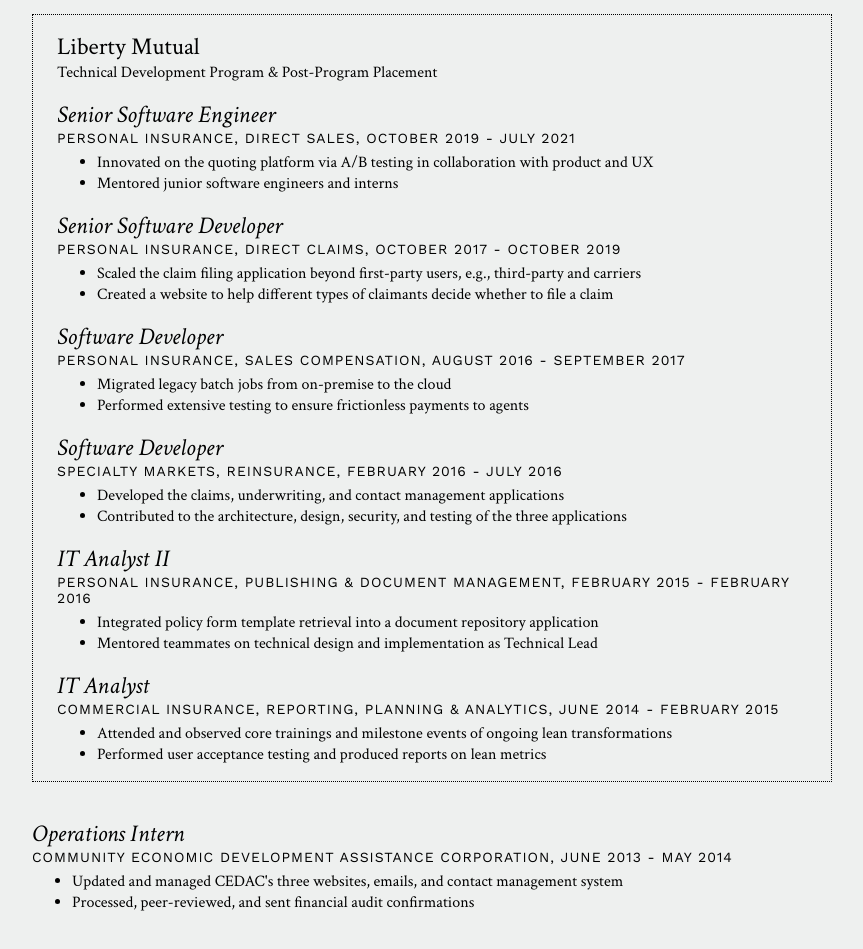
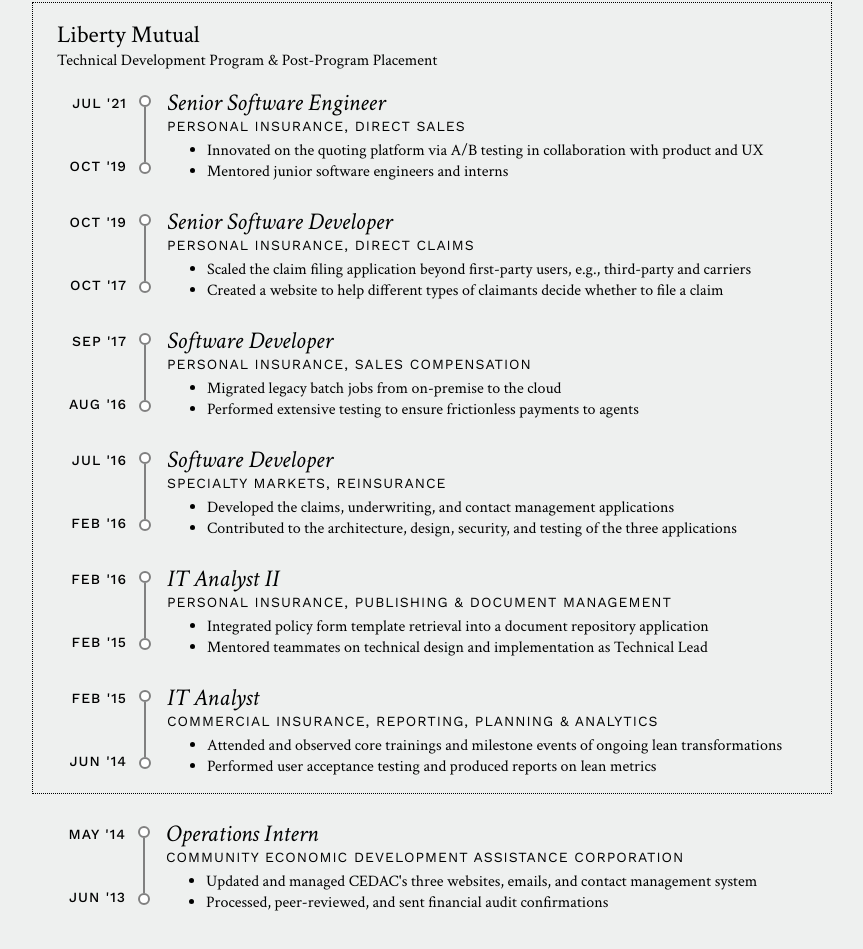
Before and after one commit to trandianat/portfolio, a React app: page / in a window 1280 px wide. Shown: the part 533-1482 px from the top of the page, without its empty margins (208-1071 px from the left). Built offline with nearby package versions, Linux system fonts and the light colour scheme; no server answers; what @aws-amplify/ui-react, aws-amplify would draw is missing.

Commit message:
Added timeline

```diff
--- a/src/components/job/index.tsx
+++ b/src/components/job/index.tsx
@@ -3,13 +3,31 @@ import * as styles from 'components/job/styles';
 export const Job = ({
   role,
   company,
+  start,
+  end,
   descriptions,
+  indent = false,
 }: {
   role: string;
   company: string;
+  start: string;
+  end: string;
   descriptions: string[];
+  indent?: boolean;
 }): JSX.Element => (
-  <div css={styles.job}>
+  <div css={styles.job(indent)}>
+    <div css={styles.dates}>
+      <div css={styles.range}>
+        <div className="sans">{end}</div>
+        <div className="sans">{start}</div>
+      </div>
+      <div css={styles.timeline}>
+        <div css={styles.circle} />
+        <div css={styles.line} />
+        <div css={styles.circle} />
+      </div>
+    </div>
+    <div css={styles.role}>
       <h2>{role}</h2>
       <p className="sans">{company}</p>
       <ul>
@@ -18,4 +36,5 @@ export const Job = ({
         ))}
       </ul>
     </div>
+  </div>
 );
--- a/src/components/job/styles.ts
+++ b/src/components/job/styles.ts
@@ -1,6 +1,48 @@
 import { css } from '@emotion/react';
+import { Color } from 'utils/types';
 
-export const job = css({
+export const job = (indent: boolean) =>
+  css({
+    display: 'flex',
+    gap: 16,
+    ...(indent && { paddingLeft: 24 }),
+  });
+
+export const dates = { display: 'flex', gap: 12 };
+
+export const range = css({
+  display: 'flex',
+  flexDirection: 'column',
+  fontWeight: 500,
+  justifyContent: 'space-between',
+  minWidth: 70,
+  padding: '8px 0',
+  textAlign: 'right',
+  whiteSpace: 'nowrap',
+});
+
+export const timeline = css({
+  alignItems: 'center',
+  display: 'flex',
+  flexDirection: 'column',
+  padding: '8px 0',
+});
+
+export const circle = {
+  backgroundColor: Color.WHITE,
+  border: `2px solid ${Color.DARK_GRAY}`,
+  borderRadius: 8,
+  minHeight: 8,
+  minWidth: 8,
+};
+
+export const line = {
+  backgroundColor: Color.DARK_GRAY,
+  height: '100%',
+  width: 2,
+};
+
+export const role = css({
   display: 'flex',
   flexDirection: 'column',
   h2: { fontFamily: 'var(--serif-italic)' },
--- a/src/components/navigation/styles.ts
+++ b/src/components/navigation/styles.ts
@@ -6,7 +6,9 @@ export const navigation = css({
   border: `1px solid ${Color.BLACK}`,
   display: 'flex',
   margin: '-48px 0 36px',
+  position: 'sticky',
   textAlign: 'center',
+  top: 0,
   a: {
     color: Color.WHITE,
     flexGrow: 1,
--- a/src/pages/resume/index.tsx
+++ b/src/pages/resume/index.tsx
@@ -14,11 +14,14 @@ export const Resume = (): JSX.Element => (
       <div css={styles.experience}>
         <Job
           role="Software Development Engineer III & Chapter Lead"
-          company="Haven Technologies, July 2021 - Present"
+          company="Haven Technologies"
+          start="JUL '21"
+          end="PRESENT"
           descriptions={[
             'Manage, foster growth, and do performance reviews for five full-stack developers across two teams',
             'Build and iterate upon new claims application for our primary client, MassMutual',
           ]}
+          indent
         />
         <div css={styles.group}>
           <h2>Liberty Mutual</h2>
@@ -28,7 +31,9 @@ export const Resume = (): JSX.Element => (
           <div css={styles.groupJobs}>
             <Job
               role="Senior Software Engineer"
-              company="Personal Insurance, Direct Sales, October 2019 - July 2021"
+              company="Personal Insurance, Direct Sales"
+              start="OCT '19"
+              end="JUL '21"
               descriptions={[
                 'Innovated on the quoting platform via A/B testing in collaboration with product and UX',
                 'Mentored junior software engineers and interns',
@@ -36,7 +41,9 @@ export const Resume = (): JSX.Element => (
             />
             <Job
               role="Senior Software Developer"
-              company="Personal Insurance, Direct Claims, October 2017 - October 2019"
+              company="Personal Insurance, Direct Claims"
+              start="OCT '17"
+              end="OCT '19"
               descriptions={[
                 'Scaled the claim filing application beyond first-party users, e.g., third-party and carriers',
                 'Created a website to help different types of claimants decide whether to file a claim',
@@ -44,7 +51,9 @@ export const Resume = (): JSX.Element => (
             />
             <Job
               role="Software Developer"
-              company="Personal Insurance, Sales Compensation, August 2016 - September 2017"
+              company="Personal Insurance, Sales Compensation"
+              start="AUG '16"
+              end="SEP '17"
               descriptions={[
                 'Migrated legacy batch jobs from on-premise to the cloud',
                 'Performed extensive testing to ensure frictionless payments to agents',
@@ -52,7 +61,9 @@ export const Resume = (): JSX.Element => (
             />
             <Job
               role="Software Developer"
-              company="Specialty Markets, Reinsurance, February 2016 - July 2016"
+              company="Specialty Markets, Reinsurance"
+              start="FEB '16"
+              end="JUL '16"
               descriptions={[
                 'Developed the claims, underwriting, and contact management applications',
                 'Contributed to the architecture, design, security, and testing of the three applications',
@@ -60,7 +71,9 @@ export const Resume = (): JSX.Element => (
             />
             <Job
               role="IT Analyst II"
-              company="Personal Insurance, Publishing & Document Management, February 2015 - February 2016"
+              company="Personal Insurance, Publishing & Document Management"
+              start="FEB '15"
+              end="FEB '16"
               descriptions={[
                 'Integrated policy form template retrieval into a document repository application',
                 'Mentored teammates on technical design and implementation as Technical Lead',
@@ -68,7 +81,9 @@ export const Resume = (): JSX.Element => (
             />
             <Job
               role="IT Analyst"
-              company="Commercial Insurance, Reporting, Planning & Analytics, June 2014 - February 2015"
+              company="Commercial Insurance, Reporting, Planning & Analytics"
+              start="JUN '14"
+              end="FEB '15"
               descriptions={[
                 'Attended and observed core trainings and milestone events of ongoing lean transformations',
                 'Performed user acceptance testing and produced reports on lean metrics',
@@ -78,11 +93,14 @@ export const Resume = (): JSX.Element => (
         </div>
         <Job
           role="Operations Intern"
-          company="Community Economic Development Assistance Corporation, June 2013 - May 2014"
+          company="Community Economic Development Assistance Corporation"
+          start="JUN '13"
+          end="MAY '14"
           descriptions={[
             "Updated and managed CEDAC's three websites, emails, and contact management system",
             'Processed, peer-reviewed, and sent financial audit confirmations',
           ]}
+          indent
         />
       </div>
     </Background>
--- a/src/pages/resume/styles.ts
+++ b/src/pages/resume/styles.ts
@@ -3,7 +3,7 @@ import { css } from '@emotion/react';
 export const experience = css({
   display: 'flex',
   flexDirection: 'column',
-  gap: 36,
+  gap: 24,
   '.sans': { fontSize: '.875rem', letterSpacing: 1 },
 });
 
@@ -16,5 +16,5 @@ export const group = {
 export const groupJobs = css({
   display: 'flex',
   flexDirection: 'column',
-  gap: 16,
+  gap: 24,
 });
--- a/src/pages/skills/styles.ts
+++ b/src/pages/skills/styles.ts
@@ -3,5 +3,5 @@ import { css } from '@emotion/react';
 export const skills = css({
   display: 'flex',
   gap: 48,
-  '@media (max-width: 405px)': { flexDirection: 'column', gap: 24 },
+  '@media (max-width: 425px)': { flexDirection: 'column', gap: 24 },
 });
```
Lines whose indentation alone changed are shown as unchanged.
